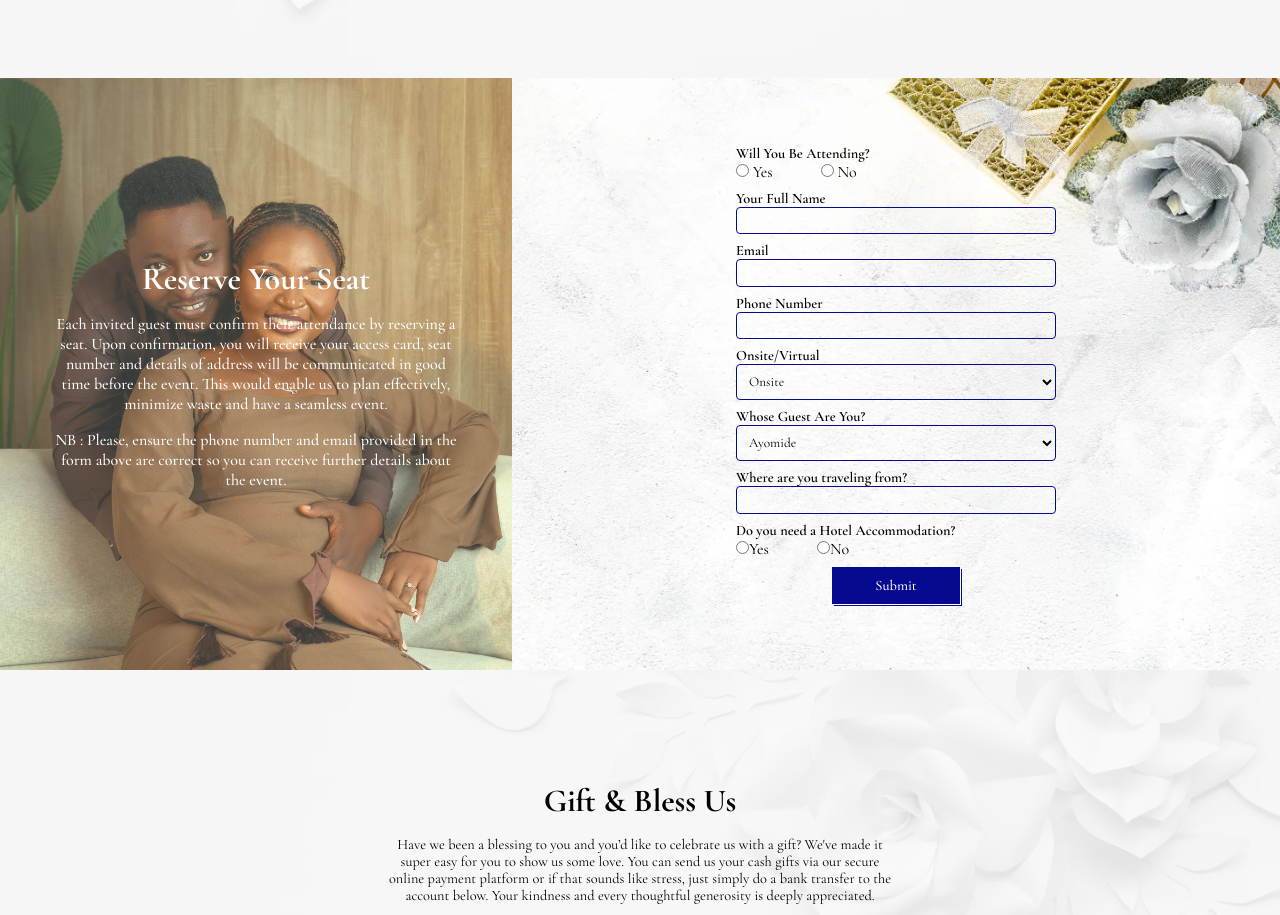
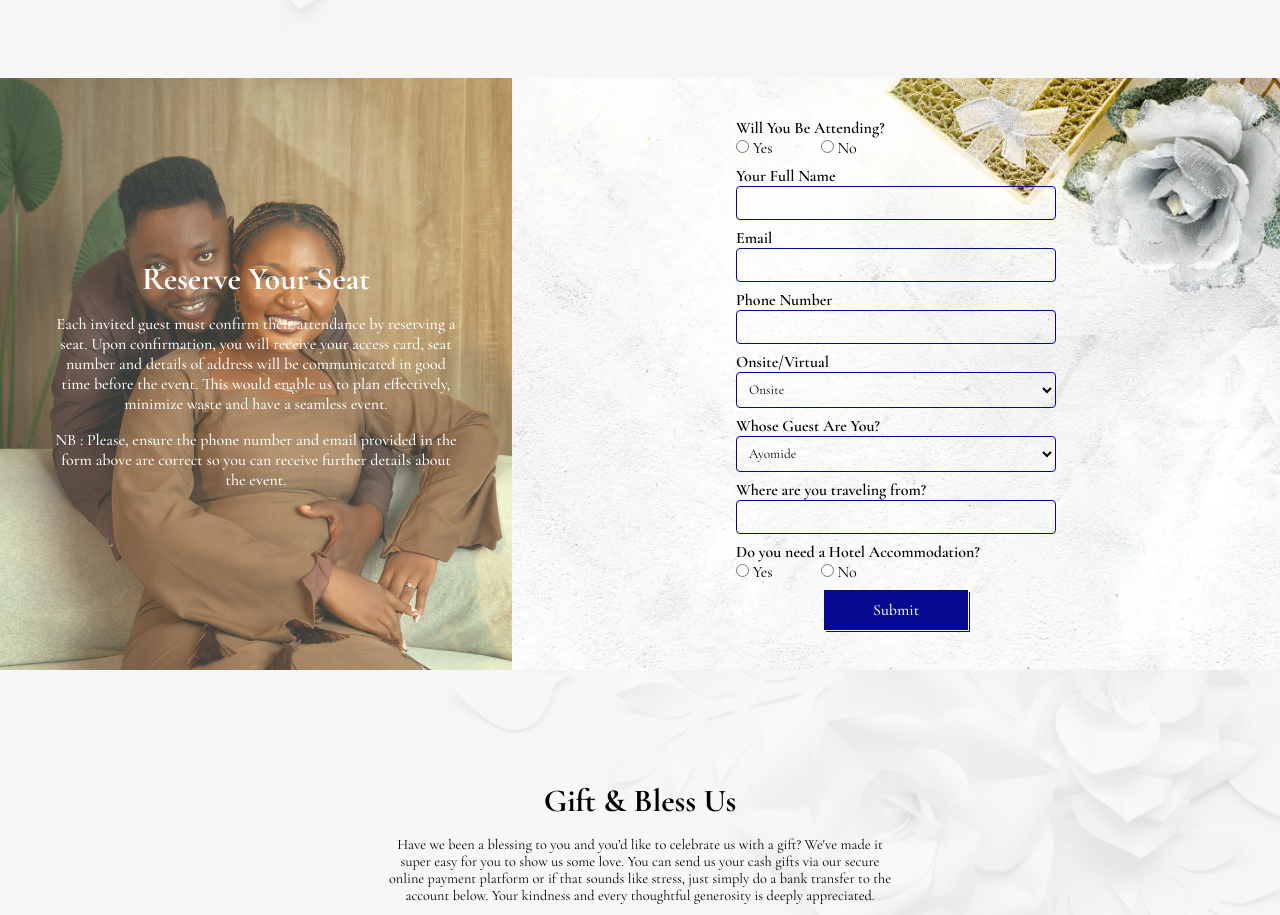
Before and after one commit to Olu-Tobi/joyofdee, a React (Create React App) app: page / in a window 1280 px wide. Shown: the part 2463-3378 px from the top of the page. Built offline with nearby package versions, Linux system fonts and the light colour scheme; a web font is replaced by a local one.

Commit message:
added google form

```diff
--- a/src/components/RsvpForm.jsx
+++ b/src/components/RsvpForm.jsx
@@ -1,10 +1,210 @@
+// import React, { useState } from "react";
+// import styled from "styled-components";
+
+// const Form = styled.form`
+//   display: flex;
+//   flex-direction: column;
+
+//   gap: 0.5rem;
+//   width: 20rem;
+//   margin: auto;
+// `;
+
+// const InputDiv = styled.div`
+//   display: flex;
+//   flex-direction: column;
+// `;
+
+// const Label = styled.label`
+//   font-size: 1rem;
+//   font-weight: 600;
+//   @media screen and (max-width: 1280px) {
+//     font-size: 0.9rem;
+//   }
+// `;
+// const Radio = styled.div`
+//   display: flex;
+//   align-items: flex-start;
+//   gap: 3rem;
+// `;
+// const Input = styled.input`
+//   padding: 0.5rem;
+//   border: 1px solid #060a90;
+//   border-radius: 4px;
+//   outline: none;
+//   background: transparent;
+//   font-family: inherit;
+//   @media screen and (max-width: 1280px) {
+//     padding: 0.3rem 0.5rem;
+//   }
+
+//   @media screen and (max-width: 748px) {
+//     padding: 0.5rem;
+//   }
+// `;
+
+// const Select = styled.select`
+//   padding: 0.5rem;
+//   border: 1px solid #060a90;
+//   border-radius: 4px;
+//   background: transparent;
+//   outline: none;
+//   font-family: inherit;
+// `;
+
+// const BtnDiv = styled.div`
+//   width: 100%;
+//   display: flex;
+//   align-items: center;
+//   justify-content: center;
+// `;
+
+// const Btn = styled.button`
+//   display: flex;
+//   align-items: center;
+//   justify-content: center;
+//   gap: 0.7rem;
+//   background: #060a90;
+//   border: 1px solid #060a90;
+//   color: #fff;
+//   font-size: 1rem;
+//   font-weight: 500;
+//   cursor: pointer;
+//   width: 9rem;
+//   height: 2.5rem;
+//   box-shadow: 1px 1px white, 2px 2px #060a90;
+//   font-family: inherit;
+//   position: relative;
+//   @media screen and (max-width: 1280px) {
+//     width: 8rem;
+//     height: 2.3rem;
+//     font-size: 0.9rem;
+//   }
+
+//   @media screen and (max-width: 1024px) {
+//     width: 11rem;
+//     height: 3rem;
+//   }
+
+//   @media screen and (max-width: 748px) {
+//     width: 12rem;
+//     height: 3.2rem;
+//   }
+// `;
+
+// const RsvpForm = () => {
+//   const [needsHotel, setNeedsHotel] = useState("No");
+//   const [nights, setNights] = useState("");
+
+//   console.log(nights);
+
+//   return (
+//     <Form>
+//       <InputDiv>
+//         <Label>Will You Be Attending?</Label>
+//         <Radio>
+//           <label>
+//             <Input type="radio" name="attending" value="yes" /> Yes
+//           </label>
+//           <label>
+//             <Input type="radio" name="attending" value="no" /> No
+//           </label>
+//         </Radio>
+//       </InputDiv>
+
+//       <InputDiv>
+//         <Label>Your Full Name</Label>
+//         <Input type="text" required />
+//       </InputDiv>
+
+//       <InputDiv>
+//         <Label>Email</Label>
+//         <Input type="email" required />
+//       </InputDiv>
+
+//       <InputDiv>
+//         <Label>Phone Number</Label>
+//         <Input type="tel" required />
+//       </InputDiv>
+
+//       <InputDiv>
+//         <Label>Onsite/Virtual</Label>
+//         <Select required>
+//           <option value="onsite">Onsite</option>
+//           <option value="virtual">Virtual</option>
+//         </Select>
+//       </InputDiv>
+
+//       <InputDiv>
+//         <Label>Whose Guest Are You?</Label>
+//         <Select required>
+//           <option value="Ayomide">Ayomide</option>
+//           <option value="David">David</option>
+//           <option value="Groom's Parent">Groom’s Parent</option>
+//           <option value="Bride's Parent">Bride’s Parent</option>
+//         </Select>
+//       </InputDiv>
+
+//       <InputDiv>
+//         <Label>Where are you traveling from?</Label>
+//         <Input type="text" required />
+//       </InputDiv>
+
+//       <InputDiv>
+//         <Label>Do you need a Hotel Accommodation?</Label>
+//         <Radio>
+//           <label>
+//             <Input
+//               type="radio"
+//               name="hotel"
+//               value="Yes"
+//               onChange={() => setNeedsHotel("Yes")}
+//             />
+//             Yes
+//           </label>
+//           <label>
+//             <Input
+//               type="radio"
+//               name="hotel"
+//               value="No"
+//               onChange={() => {
+//                 setNeedsHotel("No");
+//                 setNights("");
+//               }}
+//             />
+//             No
+//           </label>
+//         </Radio>
+//       </InputDiv>
+
+//       {needsHotel === "Yes" && (
+//         <InputDiv>
+//           <Label>Select how many nights</Label>
+//           <Select onChange={(e) => setNights(e.target.value)} required>
+//             <option value="1 Night">1 Night</option>
+//             <option value="2 Nights">2 Nights</option>
+//             <option value="3 Nights">3 Nights</option>
+//           </Select>
+//         </InputDiv>
+//       )}
+
+//       <BtnDiv>
+//         <Btn type="submit">Submit</Btn>
+//       </BtnDiv>
+//     </Form>
+//   );
+// };
+
+// export default RsvpForm;
+
 import React, { useState } from "react";
 import styled from "styled-components";
+import { ToastContainer, toast } from "react-toastify";
+import "react-toastify/dist/ReactToastify.css";
 
 const Form = styled.form`
   display: flex;
   flex-direction: column;
-
   gap: 0.5rem;
   width: 20rem;
   margin: auto;
@@ -18,15 +218,14 @@ const InputDiv = styled.div`
 const Label = styled.label`
   font-size: 1rem;
   font-weight: 600;
-  @media screen and (max-width: 1280px) {
-    font-size: 0.9rem;
-  }
 `;
+
 const Radio = styled.div`
   display: flex;
   align-items: flex-start;
   gap: 3rem;
 `;
+
 const Input = styled.input`
   padding: 0.5rem;
   border: 1px solid #060a90;
@@ -34,13 +233,6 @@ const Input = styled.input`
   outline: none;
   background: transparent;
   font-family: inherit;
-  @media screen and (max-width: 1280px) {
-    padding: 0.3rem 0.5rem;
-  }
-
-  @media screen and (max-width: 748px) {
-    padding: 0.5rem;
-  }
 `;
 
 const Select = styled.select`
@@ -74,70 +266,151 @@ const Btn = styled.button`
   height: 2.5rem;
   box-shadow: 1px 1px white, 2px 2px #060a90;
   font-family: inherit;
-  position: relative;
-  @media screen and (max-width: 1280px) {
-    width: 8rem;
-    height: 2.3rem;
-    font-size: 0.9rem;
-  }
-
-  @media screen and (max-width: 1024px) {
-    width: 11rem;
-    height: 3rem;
-  }
-
-  @media screen and (max-width: 748px) {
-    width: 12rem;
-    height: 3.2rem;
-  }
 `;
 
 const RsvpForm = () => {
+  const [attending, setAttending] = useState("No");
   const [needsHotel, setNeedsHotel] = useState("No");
   const [nights, setNights] = useState("");
 
-  console.log(nights);
+  const [name, setName] = useState("");
+  const [email, setEmail] = useState("");
+  const [phone, setPhone] = useState("");
+  const [presence, setPresence] = useState("Onsite");
+  const [guestOf, setGuestOf] = useState("Ayomide");
+  const [origin, setOrigin] = useState("");
+
+  const handleSubmit = async (e) => {
+    e.preventDefault();
+
+    const formData = {
+      attending,
+      name,
+      email,
+      phone,
+      presence,
+      guestOf,
+      origin,
+      needsHotel,
+      nights,
+    };
+
+    try {
+      const res = await fetch(
+        "https://script.google.com/macros/s/AKfycbzj6Fma5hdXY6ZvnKUduQHuIuEB2jM13NmJd5U7dI_MLZ3ARZvnUy9SLVYob0_XhkvH/exec",
+        {
+          method: "POST",
+          body: JSON.stringify(formData),
+          headers: {
+            "Content-Type": "application/json",
+          },
+          mode: "no-cors",
+        }
+      );
+
+      toast.success("Submitted successfully!");
+      e.target.reset();
+      setAttending("No");
+      setNeedsHotel("No");
+      setNights("");
+    } catch (error) {
+      console.error("Error submitting form:", error);
+      toast.error("An error occurred. Try again.");
+    }
+  };
 
   return (
-    <Form>
+    <>
+      <Form onSubmit={handleSubmit}>
         <InputDiv>
           <Label>Will You Be Attending?</Label>
           <Radio>
             <label>
-            <Input type="radio" name="attending" value="yes" /> Yes
+              <Input
+                type="radio"
+                name="attending"
+                value="Yes"
+                required
+                onChange={() => {
+                  setAttending("Yes");
+                }}
+              />{" "}
+              Yes
             </label>
             <label>
-            <Input type="radio" name="attending" value="no" /> No
+              <Input
+                type="radio"
+                name="attending"
+                value="No"
+                required
+                onChange={() => {
+                  setAttending("No");
+                }}
+              />{" "}
+              No
             </label>
           </Radio>
         </InputDiv>
 
         <InputDiv>
           <Label>Your Full Name</Label>
-        <Input type="text" required />
+          <Input
+            type="text"
+            name="fullName"
+            required
+            onChange={(e) => {
+              setName(e.target.value);
+            }}
+          />
         </InputDiv>
 
         <InputDiv>
           <Label>Email</Label>
-        <Input type="email" required />
+          <Input
+            type="email"
+            name="email"
+            required
+            onChange={(e) => {
+              setEmail(e.target.value);
+            }}
+          />
         </InputDiv>
 
         <InputDiv>
           <Label>Phone Number</Label>
-        <Input type="tel" required />
+          <Input
+            type="tel"
+            name="phone"
+            required
+            onChange={(e) => {
+              setPhone(e.target.value);
+            }}
+          />
         </InputDiv>
 
         <InputDiv>
           <Label>Onsite/Virtual</Label>
-        <Select required>
-          <option value="onsite">Onsite</option>
-          <option value="virtual">Virtual</option>
+          <Select
+            name="presence"
+            required
+            onChange={(e) => {
+              setPresence(e.target.value);
+            }}
+          >
+            <option value="Onsite">Onsite</option>
+            <option value="Virtual">Virtual</option>
           </Select>
         </InputDiv>
 
         <InputDiv>
           <Label>Whose Guest Are You?</Label>
-        <Select required>
+          <Select
+            name="guestOf"
+            required
+            onChange={(e) => {
+              setGuestOf(e.target.value);
+            }}
+          >
             <option value="Ayomide">Ayomide</option>
             <option value="David">David</option>
             <option value="Groom's Parent">Groom’s Parent</option>
@@ -147,7 +420,14 @@ const RsvpForm = () => {
 
         <InputDiv>
           <Label>Where are you traveling from?</Label>
-        <Input type="text" required />
+          <Input
+            type="text"
+            name="origin"
+            required
+            onChange={(e) => {
+              setOrigin(e.target.value);
+            }}
+          />
         </InputDiv>
 
         <InputDiv>
@@ -159,7 +439,7 @@ const RsvpForm = () => {
                 name="hotel"
                 value="Yes"
                 onChange={() => setNeedsHotel("Yes")}
-            />
+              />{" "}
               Yes
             </label>
             <label>
@@ -171,7 +451,7 @@ const RsvpForm = () => {
                   setNeedsHotel("No");
                   setNights("");
                 }}
-            />
+              />{" "}
               No
             </label>
           </Radio>
@@ -181,6 +461,7 @@ const RsvpForm = () => {
           <InputDiv>
             <Label>Select how many nights</Label>
             <Select onChange={(e) => setNights(e.target.value)} required>
+              <option value="">-- Select --</option>
               <option value="1 Night">1 Night</option>
               <option value="2 Nights">2 Nights</option>
               <option value="3 Nights">3 Nights</option>
@@ -192,6 +473,8 @@ const RsvpForm = () => {
           <Btn type="submit">Submit</Btn>
         </BtnDiv>
       </Form>
+      <ToastContainer position="top-center" />
+    </>
   );
 };
 
```
Lines whose indentation alone changed are shown as unchanged.
